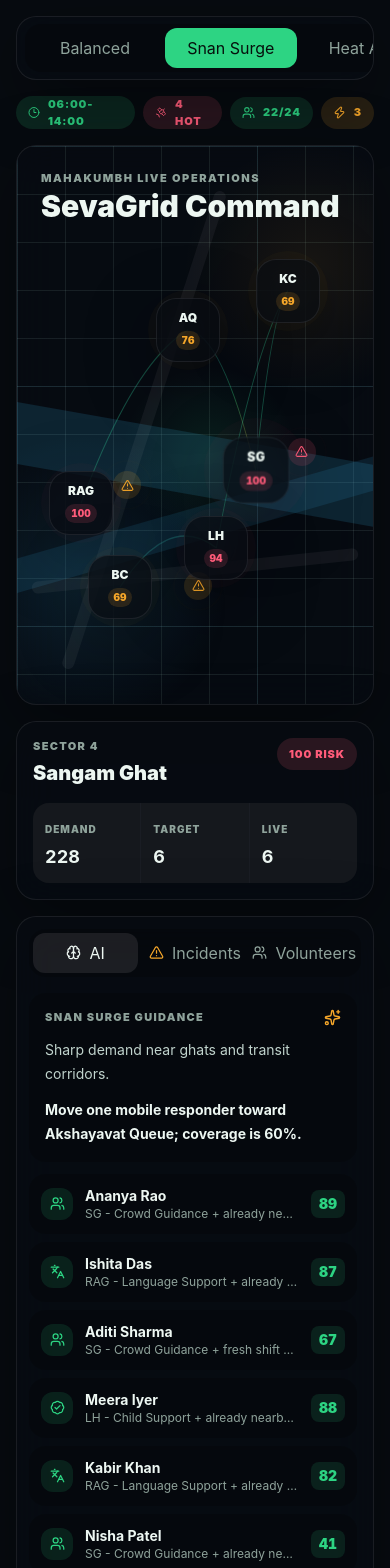
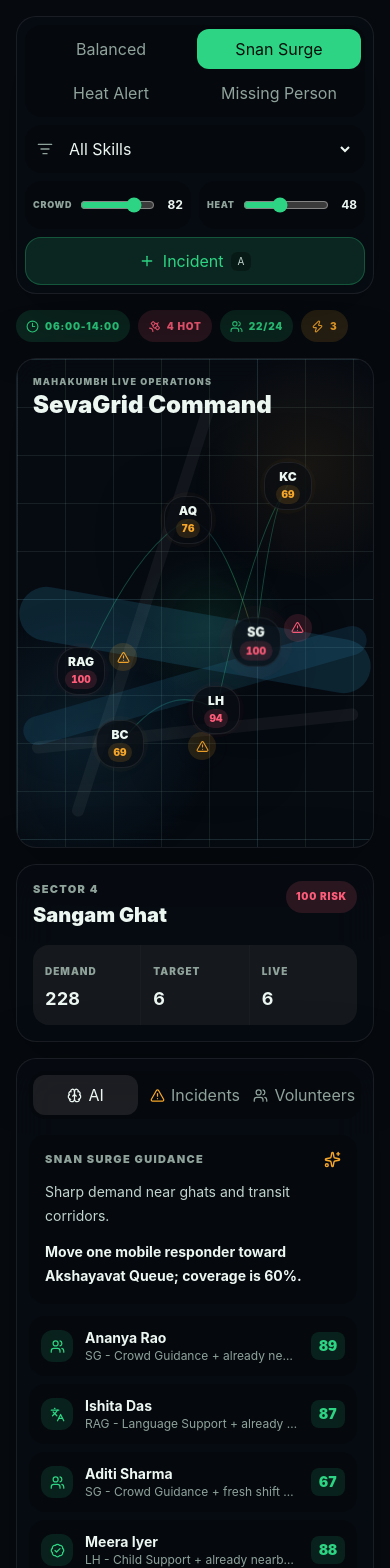
Before and after one commit to AnuranjanJain/Round2-Experthire, a Next.js app: page / in a window 390 px wide. Shown: the top 1568 px of the page. Built offline with nearby package versions, Linux system fonts and the light colour scheme.

Commit message:
fix: stabilize mobile command center layout

```diff
--- a/src/app/globals.css
+++ b/src/app/globals.css
@@ -15,12 +15,14 @@
 html {
   background: #070b10;
   color-scheme: dark;
+  overflow-x: hidden;
 }
 
 body {
   min-width: 320px;
   min-height: 100vh;
   margin: 0;
+  overflow-x: hidden;
   font-family: var(--font-sans);
   letter-spacing: 0;
   text-rendering: optimizeLegibility;
@@ -145,6 +147,12 @@
   background: rgba(45, 212, 131, 0.32);
 }
 
+@supports (height: 100dvh) {
+  .min-h-screen {
+    min-height: 100dvh;
+  }
+}
+
 .glass-panel {
   border: 1px solid var(--line);
   background:
--- a/src/app/page.tsx
+++ b/src/app/page.tsx
@@ -155,7 +155,7 @@
   tone?: Tone
 }) {
   return (
-    <span className={`inline-flex min-h-8 items-center gap-2 rounded-full px-3 text-[11px] font-black uppercase tracking-[0.08em] ${toneClass(tone)}`}>
+    <span className={`inline-flex min-h-8 min-w-0 items-center gap-1.5 rounded-full px-2.5 text-[10px] font-black uppercase tracking-[0.08em] sm:gap-2 sm:px-3 sm:text-[11px] ${toneClass(tone)}`}>
       {children}
     </span>
   )
@@ -230,13 +230,16 @@
   onAddIncident: () => void
 }) {
   return (
-    <Glass className="command-scrollbar flex min-h-16 items-center gap-2 overflow-x-auto overflow-y-hidden px-2" label="Top command bar">
-      <div className="grid h-12 shrink-0 grid-cols-4 gap-1 rounded-2xl bg-black/20 p-1">
+    <Glass
+      className="grid w-full max-w-full grid-cols-2 gap-2 overflow-hidden p-2 sm:grid-cols-4 xl:flex xl:min-h-16 xl:items-center xl:overflow-x-auto xl:overflow-y-hidden xl:px-2"
+      label="Top command bar"
+    >
+      <div className="col-span-2 grid min-h-12 grid-cols-2 gap-1 rounded-2xl bg-black/20 p-1 sm:col-span-4 sm:grid-cols-4 xl:h-12 xl:w-auto xl:shrink-0">
         {scenarioOrder.map((mode) => (
           <button
             aria-label={`Activate ${scenarioLabels[mode]} mode`}
             aria-keyshortcuts={`${scenarioOrder.indexOf(mode) + 1}`}
-            className={`command-focus relative min-w-20 rounded-xl px-2 text-xs font-black transition-colors 2xl:min-w-24 2xl:text-sm ${
+            className={`command-focus relative min-h-10 min-w-0 rounded-xl px-1.5 text-xs font-black transition-colors xl:min-w-20 xl:px-2 2xl:min-w-24 2xl:text-sm ${
               scenario.mode === mode ? 'text-[#06100c]' : 'text-[color:var(--muted)] hover:text-[color:var(--text)]'
             }`}
             key={mode}
@@ -250,12 +253,12 @@
                 transition={{ type: 'spring', stiffness: 420, damping: 34 }}
               />
             )}
-            <span className="relative z-10">{scenarioLabels[mode]}</span>
+            <span className="relative z-10 block truncate">{scenarioLabels[mode]}</span>
           </button>
         ))}
       </div>
 
-      <label className="flex h-12 min-w-44 items-center gap-3 rounded-2xl bg-black/20 px-3">
+      <label className="col-span-2 flex h-12 min-w-0 items-center gap-3 rounded-2xl bg-black/20 px-3 sm:col-span-4 xl:min-w-44 xl:shrink-0">
         <ListFilter aria-hidden="true" className="text-[color:var(--muted)]" size={16} />
         <select
           aria-label="Skill filter"
@@ -274,11 +277,11 @@
         ['Crowd', 'crowdIntensity'],
         ['Heat', 'weatherStress'],
       ].map(([label, key]) => (
-        <label className="flex h-12 min-w-32 items-center gap-3 rounded-2xl bg-black/20 px-3 2xl:min-w-40" key={key}>
-          <span className="text-[11px] font-black uppercase tracking-[0.08em] text-[color:var(--muted)]">{label}</span>
+        <label className="flex h-12 min-w-0 items-center gap-2 rounded-2xl bg-black/20 px-2 sm:px-3 xl:min-w-32 xl:shrink-0 xl:gap-3 2xl:min-w-40" key={key}>
+          <span className="text-[9px] font-black uppercase tracking-[0.08em] text-[color:var(--muted)] sm:text-[11px]">{label}</span>
           <input
             aria-label={`${label} pressure`}
-            className="min-w-0 flex-1 accent-[color:var(--seva)]"
+            className="min-w-12 flex-1 accent-[color:var(--seva)]"
             max="100"
             min={key === 'weatherStress' ? '10' : '20'}
             onChange={(event) =>
@@ -290,7 +293,7 @@
             type="range"
             value={scenario[key as keyof Pick<Scenario, 'crowdIntensity' | 'weatherStress'>]}
           />
-          <strong className="tabular min-w-8 text-right text-sm text-[color:var(--text)]">
+          <strong className="tabular min-w-5 text-right text-xs text-[color:var(--text)] sm:min-w-8 sm:text-sm">
             {scenario[key as keyof Pick<Scenario, 'crowdIntensity' | 'weatherStress'>]}
           </strong>
         </label>
@@ -298,7 +301,7 @@
 
       <button
         aria-keyshortcuts="A"
-        className="command-focus ml-auto inline-flex h-12 shrink-0 items-center justify-center gap-2 rounded-2xl border border-[rgba(45,212,131,0.28)] bg-[rgba(45,212,131,0.14)] px-4 text-sm font-black text-[color:var(--seva)] transition-colors hover:bg-[rgba(45,212,131,0.2)]"
+        className="command-focus col-span-2 inline-flex h-12 min-w-0 items-center justify-center gap-2 rounded-2xl border border-[rgba(45,212,131,0.28)] bg-[rgba(45,212,131,0.14)] px-4 text-sm font-black text-[color:var(--seva)] transition-colors hover:bg-[rgba(45,212,131,0.2)] sm:col-span-4 xl:ml-auto xl:w-auto xl:shrink-0"
         onClick={onAddIncident}
         type="button"
       >
@@ -365,8 +368,8 @@
               className={`absolute grid size-7 place-items-center rounded-full ${toneClass(tone)}`}
               key={incident.id}
               style={{
-                left: `calc(${zone.coordinates.x}% + ${index % 2 === 0 ? 32 : -32}px)`,
-                top: `calc(${zone.coordinates.y}% + ${index % 2 === 0 ? -32 : 24}px)`,
+                left: `clamp(18px, calc(${zone.coordinates.x}% + ${index % 2 === 0 ? 28 : -28}px), calc(100% - 18px))`,
+                top: `clamp(18px, calc(${zone.coordinates.y}% + ${index % 2 === 0 ? -28 : 22}px), calc(100% - 18px))`,
               }}
             >
               <span className="live-ping absolute inset-0 rounded-full border border-current" />
@@ -403,7 +406,7 @@
       type="button"
       whileHover={{ y: -2 }}
     >
-      <span className={`absolute left-1/2 top-1/2 size-20 -translate-x-1/2 -translate-y-1/2 rounded-full ${toneClass(tone)} opacity-20 ${selected ? 'scale-125' : ''}`} />
+      <span className={`absolute left-1/2 top-1/2 size-14 -translate-x-1/2 -translate-y-1/2 rounded-full sm:size-16 2xl:size-20 ${toneClass(tone)} opacity-20 ${selected ? 'scale-125' : ''}`} />
       <span className="command-glass relative hidden min-w-36 gap-1 p-3 text-left 2xl:grid">
         <span className="flex items-center justify-between gap-3">
           <span className="text-[11px] font-black uppercase tracking-[0.1em] text-[color:var(--muted)]">{zoneCode(plan.zone)}</span>
@@ -420,7 +423,7 @@
           </span>
         )}
       </span>
-      <span className="command-glass relative grid size-16 place-items-center p-2 text-center 2xl:hidden">
+      <span className="command-glass relative grid size-12 place-items-center p-1.5 text-center sm:size-14 sm:p-2 2xl:hidden">
         <strong className="text-xs font-black text-[color:var(--text)]">{zoneCode(plan.zone)}</strong>
         <span className={`tabular rounded-full px-1.5 py-0.5 text-[10px] font-black ${toneClass(tone)}`}>{plan.risk}</span>
       </span>
@@ -490,19 +493,19 @@
   onSelectZone: (zoneId: string) => void
 }) {
   return (
-    <Glass className="relative h-full min-h-[560px] overflow-hidden p-0 xl:min-h-0" label="Live operational map">
+    <Glass className="relative h-[58vh] min-h-[390px] max-h-[560px] overflow-hidden p-0 sm:min-h-[460px] xl:h-full xl:min-h-0 xl:max-h-none" label="Live operational map">
       <div className="absolute inset-0 map-grid opacity-90" />
       <div className="absolute inset-0 bg-[radial-gradient(circle_at_54%_55%,rgba(45,212,131,0.11),transparent_24%),radial-gradient(circle_at_18%_78%,rgba(56,189,248,0.12),transparent_28%),radial-gradient(circle_at_82%_22%,rgba(246,167,42,0.08),transparent_24%)]" />
-      <div className="absolute -left-[14%] top-[52%] h-[11%] w-[135%] rotate-[10deg] rounded-full bg-[rgba(56,189,248,0.14)]" />
-      <div className="absolute -left-[8%] top-[64%] h-[6%] w-[126%] -rotate-[16deg] rounded-full bg-[rgba(56,189,248,0.11)]" />
+      <div className="absolute left-0 top-[52%] h-[11%] w-full rotate-[10deg] rounded-full bg-[rgba(56,189,248,0.14)]" />
+      <div className="absolute left-0 top-[64%] h-[6%] w-full -rotate-[16deg] rounded-full bg-[rgba(56,189,248,0.11)]" />
       <div className="absolute left-[34%] top-[6%] h-[90%] w-3 rotate-[18deg] rounded-full bg-white/[0.05]" />
       <div className="absolute left-[4%] top-[75%] h-3 w-[92%] -rotate-[6deg] rounded-full bg-white/[0.05]" />
 
-      <div className="pointer-events-none absolute left-6 top-6 z-40">
-        <p className="text-[11px] font-black uppercase tracking-[0.14em] text-[color:var(--muted)]">
+      <div className="pointer-events-none absolute left-4 top-4 z-40 sm:left-6 sm:top-6">
+        <p className="text-[9px] font-black uppercase tracking-[0.14em] text-[color:var(--muted)] sm:text-[11px]">
           Mahakumbh Live Operations
         </p>
-        <h1 className="mt-1 text-3xl font-black leading-none text-[color:var(--text)]">SevaGrid Command</h1>
+        <h1 className="mt-1 text-2xl font-black leading-none text-[color:var(--text)] sm:text-3xl">SevaGrid Command</h1>
       </div>
 
       <RouteLayer assignments={plan.assignments} />
@@ -692,13 +695,13 @@
   ]
 
   return (
-    <Glass className="flex min-h-[480px] flex-col overflow-hidden p-3 xl:min-h-0" label="Right operations panel">
+    <Glass className="flex min-h-[420px] max-h-[680px] flex-col overflow-hidden p-3 xl:min-h-0 xl:max-h-none" label="Right operations panel">
       <div className="grid grid-cols-3 gap-1 rounded-2xl bg-black/20 p-1">
         {tabs.map((tab) => {
           const Icon = tab.icon
           return (
             <button
-              className={`command-focus flex h-10 items-center justify-center gap-2 rounded-xl text-sm font-black transition-colors ${
+              className={`command-focus flex h-10 min-w-0 items-center justify-center gap-1.5 rounded-xl text-xs font-black transition-colors sm:gap-2 sm:text-sm ${
                 activeTab === tab.id ? 'bg-white/[0.09] text-[color:var(--text)]' : 'text-[color:var(--muted)] hover:text-[color:var(--text)]'
               }`}
               key={tab.id}
@@ -749,7 +752,7 @@
 
   return (
     <Glass className="overflow-hidden p-2" label="Bottom activity layer">
-      <div className="flex h-full min-h-12 items-center gap-3">
+      <div className="grid h-full min-h-12 gap-3 sm:flex sm:items-center">
         <button
           aria-label={collapsed ? 'Expand activity timeline' : 'Collapse activity timeline'}
           className="command-focus grid size-10 shrink-0 place-items-center rounded-2xl bg-white/[0.05] text-[color:var(--text)]"
@@ -759,12 +762,12 @@
           {collapsed ? <PanelBottomOpen aria-hidden="true" size={17} /> : <PanelBottomClose aria-hidden="true" size={17} />}
         </button>
 
-        <div className="min-w-36">
+        <div className="min-w-0 sm:min-w-36">
           <p className="text-[11px] font-black uppercase tracking-[0.12em] text-[color:var(--muted)]">Activity</p>
           <strong className="tabular text-sm text-[color:var(--text)]">{events.length} live events</strong>
         </div>
 
-        <div className={`grid min-w-0 flex-1 gap-2 ${collapsed ? 'grid-cols-3 xl:grid-cols-5' : 'grid-cols-1 xl:grid-cols-3'}`}>
+        <div className={`grid min-w-0 flex-1 gap-2 ${collapsed ? 'grid-cols-1 sm:grid-cols-2 xl:grid-cols-5' : 'grid-cols-1 xl:grid-cols-3'}`}>
           {events.slice(0, collapsed ? 5 : 9).map((event) => {
             const Icon = event.icon
             return (
@@ -941,7 +944,7 @@
           />
         </div>
 
-        <div className="flex items-center justify-end gap-2 xl:col-start-3 xl:row-start-1">
+        <div className="flex min-w-0 flex-wrap items-center justify-start gap-2 overflow-hidden xl:col-start-3 xl:row-start-1 xl:justify-end">
           <StatusPill>
             <Clock3 aria-hidden="true" size={13} />
             06:00-14:00
```
